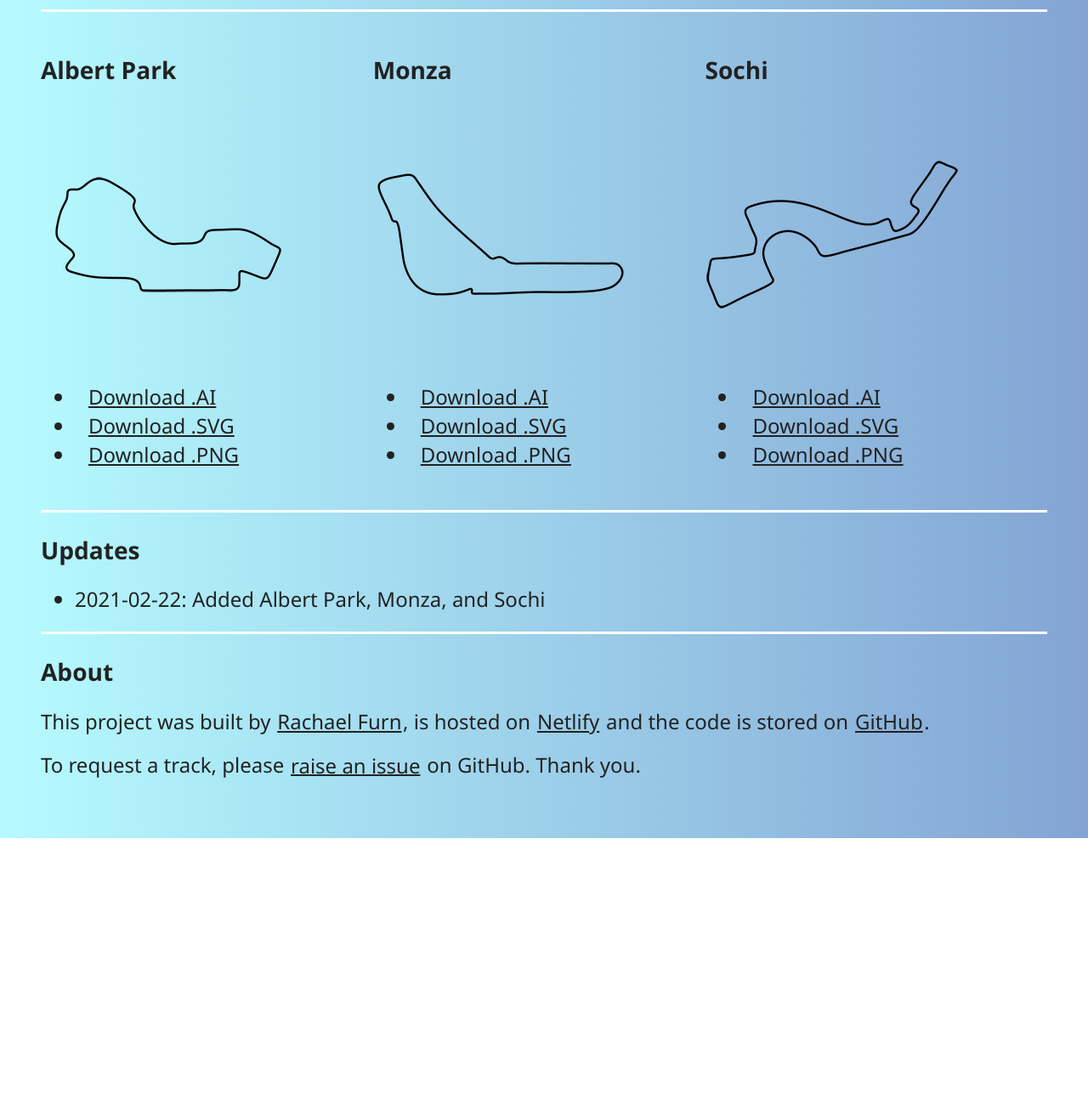
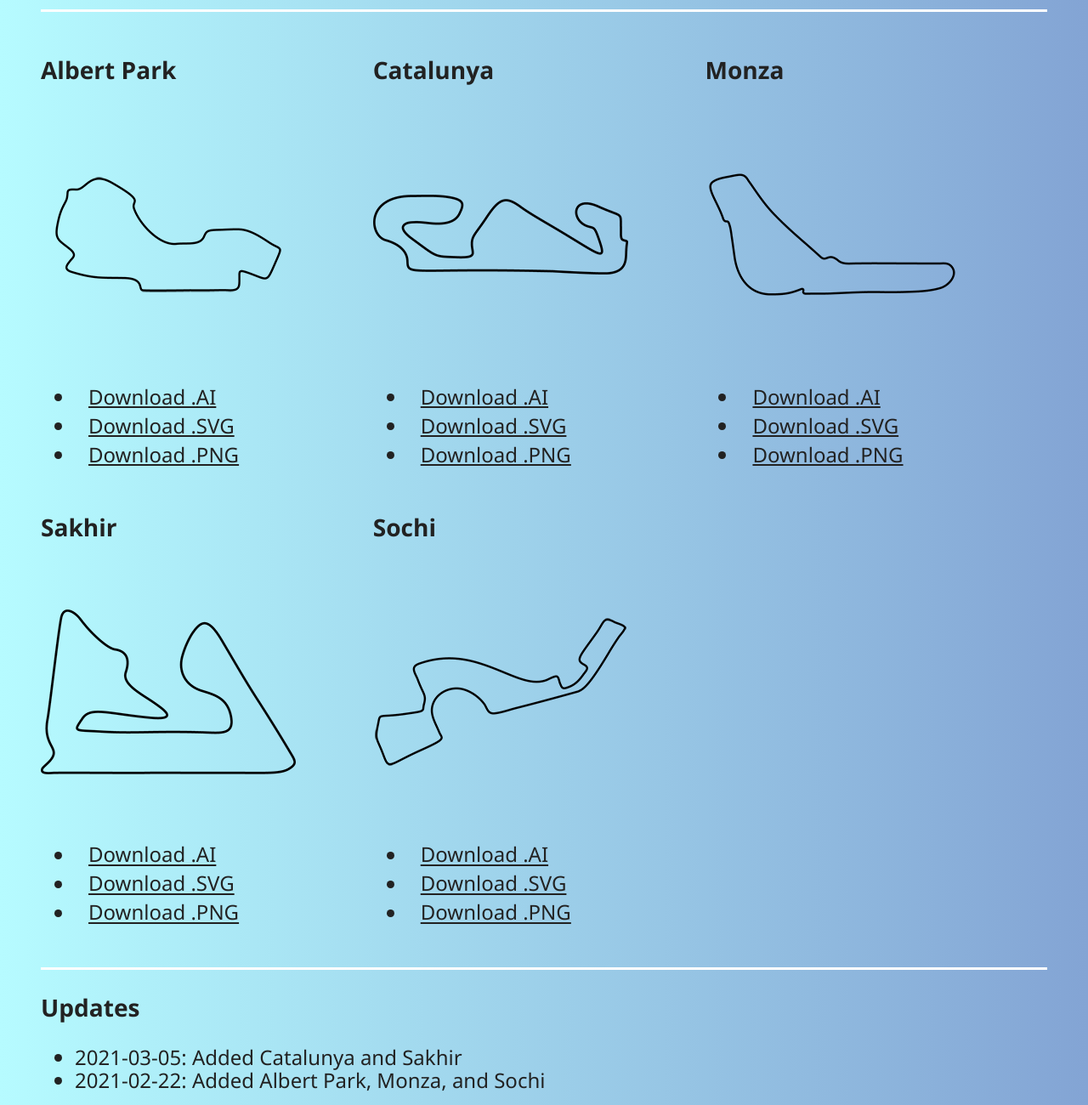
Before and after one commit to rachaelfurn/racetracks, a website built with Parcel: page index.html in a window 1280 px wide. Shown: the part 260-1560 px from the top of the page at 85% size. Before the commit the page ends 1246 px from the top, so only its background shows below. Built offline with nearby package versions, Linux system fonts and the light colour scheme.

Commit message:
Added Catalunya and Sakhir

```diff
--- a/index.html
+++ b/index.html
@@ -45,12 +45,32 @@
     </div>
 
     <div>
+      <h3>Catalunya</h3>
+      <p><img src="/img/Catalunya_300.png" alt="Catalunya" /></p>
+      <ul>
+        <li><a href="/img/Catalunya.ai" target="_blank">Download .AI</a></li>
+        <li><a href="/img/Catalunya.svg" target="_blank">Download .SVG</a></li>
+        <li><a href="/img/Catalunya.png" target="_blank">Download .PNG</a></li>
+      </ul>
+    </div>
+
+    <div>
       <h3>Monza</h3>
       <p><img src="/img/Monza_300.png" alt="Monza" /></p>
       <ul>
         <li><a href="/img/Monza.ai" target="_blank">Download .AI</a></li>
         <li><a href="/img/Monza.svg" target="_blank">Download .SVG</a></li>
         <li><a href="/img/Monza.png" target="_blank">Download .PNG</a></li>
+      </ul>
+    </div>
+
+    <div>
+      <h3>Sakhir</h3>
+      <p><img src="/img/Sakhir_300.png" alt="Sakhir" /></p>
+      <ul>
+        <li><a href="/img/Sakhir.ai" target="_blank">Download .AI</a></li>
+        <li><a href="/img/Sakhir.svg" target="_blank">Download .SVG</a></li>
+        <li><a href="/img/Sakhir.png" target="_blank">Download .PNG</a></li>
       </ul>
     </div>
 
@@ -71,6 +91,7 @@
   <h3>Updates</h3>
 
   <ul>
+    <li>2021-03-05: Added Catalunya and Sakhir</li>
     <li>2021-02-22: Added Albert Park, Monza, and Sochi</li>
   </ul>
 
```
Also changed, not shown: img/Catalunya.png (added), img/Catalunya.svg (added), img/Catalunya_300.png (added), img/Sakhir.png (added), img/Sakhir.svg (added), img/Sakhir_300.png (added), 3 other files.
